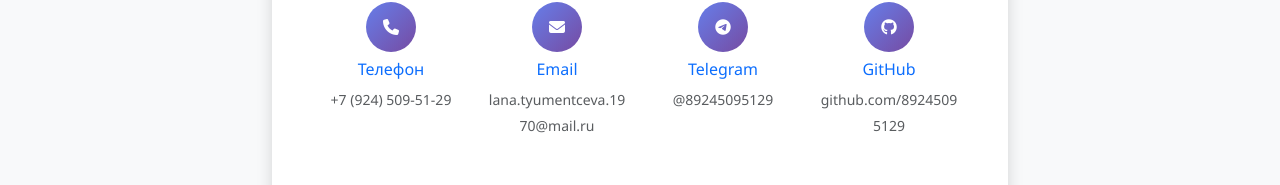
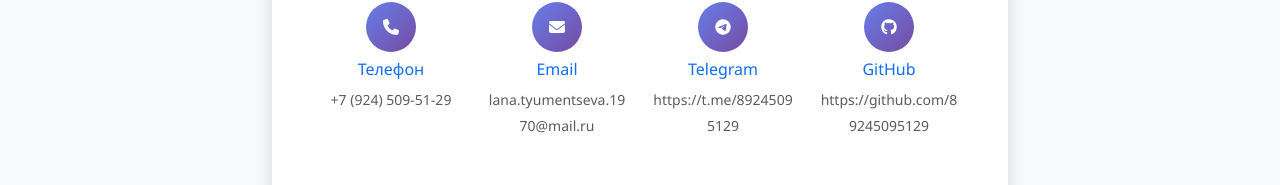
Before and after one commit to 89245095129/portfolio-s, a plain HTML site: page index.html in a window 1280 px wide. Shown: the part 3448-3633 px from the top of the page. Drawn offline with nearby package versions, Linux system fonts and the light colour scheme.

Commit message:
index.html

```diff
--- a/index.html
+++ b/index.html
@@ -609,12 +609,12 @@
                                 </div>
 
                                 <div class="col-md-3 col-6 mb-4">
-                                    <a href="mailto:lana.tyumentceva.1970@mail.ru" class="text-decoration-none">
+                                    <a href="mailto:lana.tyumentseva.1970@mail.ru" class="text-decoration-none">
                                         <div class="contact-icon mx-auto mb-2">
                                             <i class="fas fa-envelope"></i>
                                         </div>
                                         <h6>Email</h6>
-                                        <small class="text-muted">lana.tyumentceva.1970@mail.ru</small>
+                                        <small class="text-muted">lana.tyumentseva.1970@mail.ru</small>
                                     </a>
                                 </div>
 
@@ -624,7 +624,7 @@
                                             <i class="fab fa-telegram"></i>
                                         </div>
                                         <h6>Telegram</h6>
-                                        <small class="text-muted">@89245095129</small>
+                                        <small class="text-muted">https://t.me/89245095129</small>
                                     </a>
                                 </div>
 
@@ -634,7 +634,7 @@
                                             <i class="fab fa-github"></i>
                                         </div>
                                         <h6>GitHub</h6>
-                                        <small class="text-muted">github.com/89245095129</small>
+                                        <small class="text-muted">https://github.com/89245095129</small>
                                     </a>
                                 </div>
                             </div>
```
